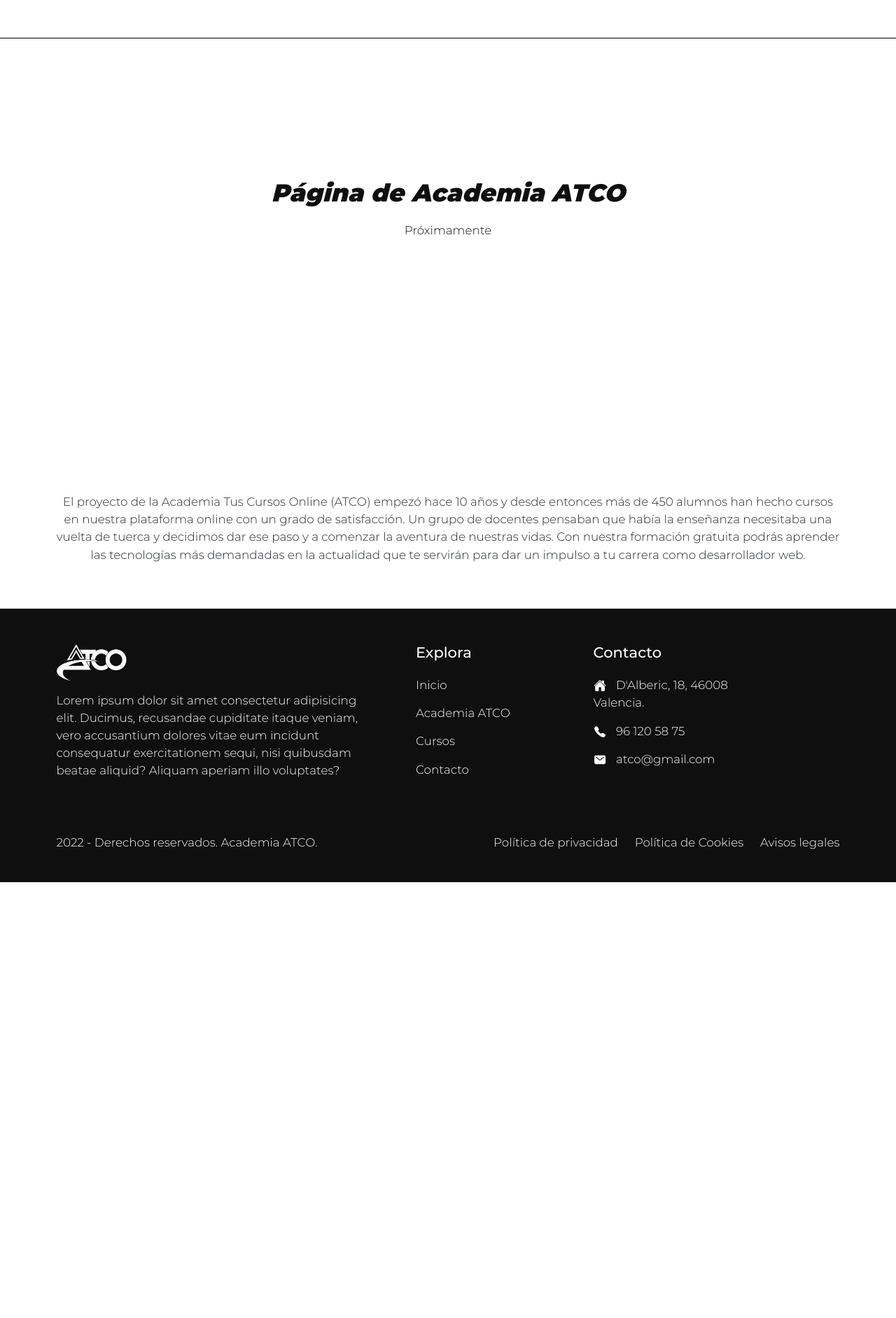
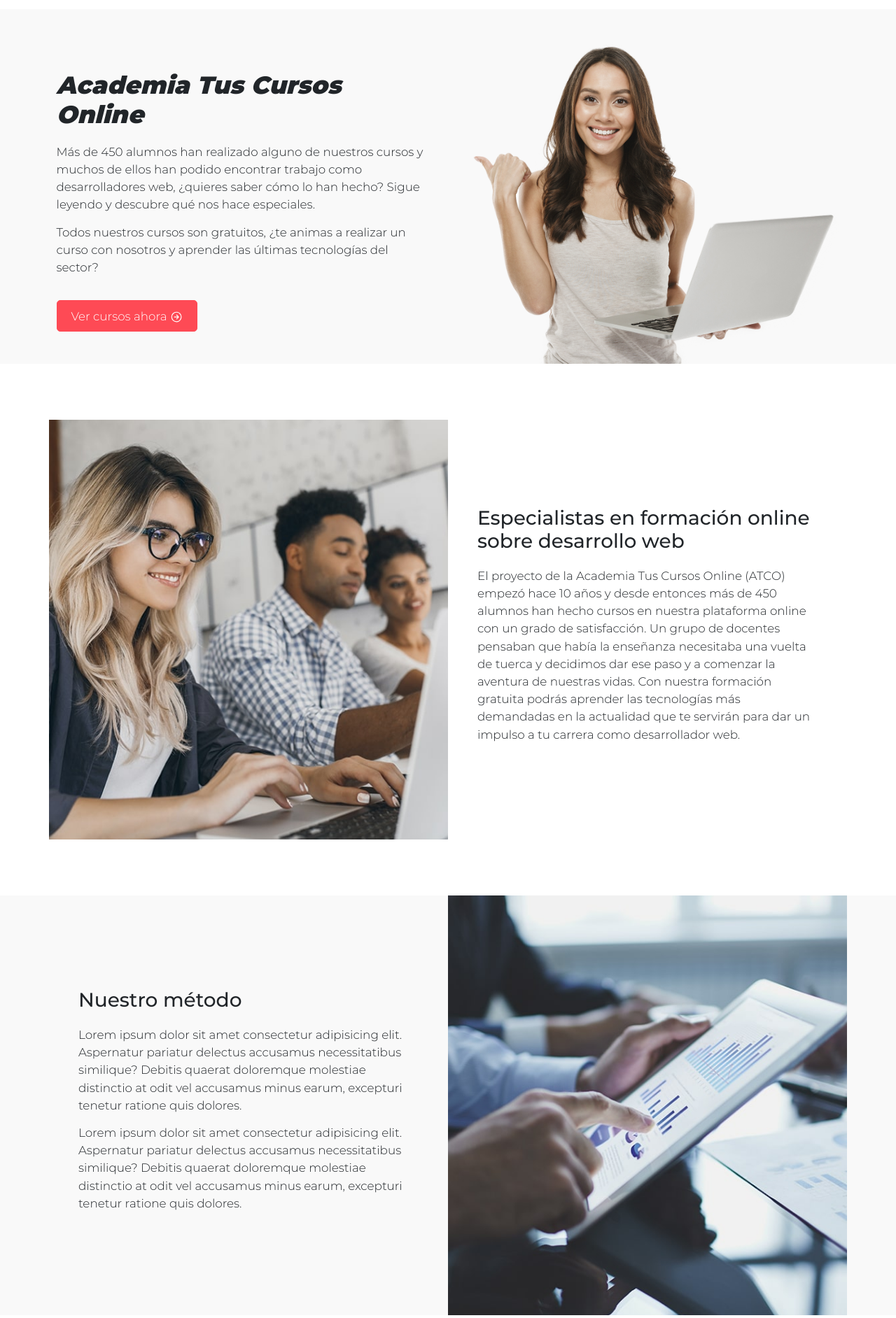
Before and after one commit to magallart/academia_tco, a PHP site: template app/templates/academia.php in a window 1280 px wide. Shown: the part 145-2029 px from the top of the page at 70% size. Before the commit the page ends 1406 px from the top, so only its background shows below. Run offline with PHP 8.4, Linux system fonts and the light colour scheme; the template is opened without the code that fills it, so the values that code supplies are empty.

Commit message:
Academia: maquetación inicial

```diff
--- a/app/templates/academia.php
+++ b/app/templates/academia.php
@@ -4,21 +4,67 @@
     · Contenido de la página de Academia ATCO.
     · Lo guardamos en el buffer y se carga en la variable $contenido para mostrarla en /templates/layout
 -->
-<div class="comming-soon">
-    <h1>Página de Academia ATCO</h1>
-    <p>Próximamente</p>
-</div>
+<header>
+    <div class="container col-xxl-8">
+        <div class="row middle g-5">
+            <div class="col-lg-6 col-md-6 col-sm-12 text-md-start text-sm-center">
+                <h1 class="title-header">
+                    Academia Tus Cursos Online
+                </h1>
+                <p>
+                    Más de 450 alumnos han realizado alguno de nuestros cursos y muchos de ellos han podido encontrar trabajo como desarrolladores web, ¿quieres saber cómo lo han hecho? Sigue leyendo y descubre qué nos hace especiales.
+                </p>
+                <p>Todos nuestros cursos son gratuitos, ¿te animas a realizar un curso con nosotros y aprender las últimas tecnologías del sector?</p>
+                <div class="text-md-start text-sm-center">
+                    <a class="boton" href="#">Ver cursos ahora <ion-icon name="arrow-forward-circle-outline"></ion-icon></a>
+                </div>
+            </div>
+            <div class="col-lg-6 col-md-6 col-sm-12">
+                <img src="../img/inicio-header.png" class="d-block mx-lg-auto img-fluid" alt="Chica sonriendo con un laptop en la mano" width="700" height="500" loading="lazy" />
+            </div>
+        </div>
+    </div>
+</header>
 
-<section>
+<section class="academia academia1">
     <div class="container">
         <div class="row">
-            <div class="col">
-                <p class="text-center">El proyecto de la Academia Tus Cursos Online (ATCO) empezó hace 10 años y desde entonces más de 450 alumnos han hecho cursos en nuestra plataforma online con un grado de satisfacción. Un grupo de docentes pensaban que había la enseñanza necesitaba una vuelta de tuerca y decidimos dar ese paso y a comenzar la aventura de nuestras vidas. Con nuestra formación gratuita podrás aprender las tecnologías más demandadas en la actualidad que te servirán para dar un impulso a tu carrera como desarrollador web. </p>
+            <div class="col-lg-6 col-md-12 col-sm-12 bg-image order-lg-1 order-md-1"></div>
+            <div class="col-lg-6 col-md-12 col-sm-12 p-5 text-information order-lg-2 order-md-2">
+                <h2>Especialistas en formación online sobre desarrollo web</h2>
+                <p>El proyecto de la Academia Tus Cursos Online (ATCO) empezó hace 10 años y desde entonces más de 450 alumnos han hecho cursos en nuestra plataforma online con un grado de satisfacción. Un grupo de docentes pensaban que había la enseñanza necesitaba una vuelta de tuerca y decidimos dar ese paso y a comenzar la aventura de nuestras vidas. Con nuestra formación gratuita podrás aprender las tecnologías más demandadas en la actualidad que te servirán para dar un impulso a tu carrera como desarrollador web.</p>
+            </div>
+        </div>
+    </div>
+</section>
+
+<section class="academia academia2">
+    <div class="container">
+        <div class="row">
+            <div class="col-lg-6 col-md-12 col-sm-12 p-5 text-information order-lg-1 order-md-2">
+                <h2>Nuestro método</h2>
+                <p>Lorem ipsum dolor sit amet consectetur adipisicing elit. Aspernatur pariatur delectus accusamus necessitatibus similique? Debitis quaerat doloremque molestiae distinctio at odit vel accusamus minus earum, excepturi tenetur ratione quis dolores.</p>
+                <p>Lorem ipsum dolor sit amet consectetur adipisicing elit. Aspernatur pariatur delectus accusamus necessitatibus similique? Debitis quaerat doloremque molestiae distinctio at odit vel accusamus minus earum, excepturi tenetur ratione quis dolores.</p>
+            </div>
+            <div class="col-lg-6 col-md-12 col-sm-12 bg-image order-lg-2 order-md-1"></div>
+        </div>
+    </div>
+</section>
+
+<section class="academia academia3">
+    <div class="container">
+        <div class="row">
+            <div class="col-lg-6 col-md-12 col-sm-12 bg-image order-lg-1 order-md-1"></div>
+            <div class="col-lg-6 col-md-12 col-sm-12 p-5 text-information order-lg-2 order-md-2">
+                <h2>Formarás parte de nuestra gran familia</h2>
+                <p>Lorem ipsum dolor sit amet consectetur adipisicing elit. Aspernatur pariatur delectus accusamus necessitatibus similique? Debitis quaerat doloremque molestiae distinctio at odit vel accusamus minus earum, excepturi tenetur ratione quis dolores.</p>
+                <p>Lorem ipsum dolor sit amet consectetur adipisicing elit. Aspernatur pariatur delectus accusamus necessitatibus similique? Debitis quaerat doloremque molestiae distinctio at odit vel accusamus minus earum, excepturi tenetur ratione quis dolores.</p>
             </div>
         </div>
     </div>
 </section>
 
 
+
 <?php $contenido = ob_get_clean() ?>
 <?php include 'layout.php' ?>
--- /dev/null
+++ b/web/css/academia.css
@@ -0,0 +1,38 @@
+section.academia.academia1 {
+  margin-top: 80px;
+}
+
+section.academia.academia2 {
+  background-color: var(--color3);
+  margin: 80px 0;
+}
+
+section.academia.academia3 {
+  margin-bottom: 80px;
+}
+
+section.academia .bg-image {
+  background-position: center;
+  background-repeat: no-repeat;
+  background-size: cover;
+  height: 600px;
+}
+
+section.academia.academia1 .bg-image {
+  background-image: url("../../img/academia-1.jpg");
+}
+
+section.academia.academia2 .bg-image {
+  background-image: url("../../img/academia-2.jpg");
+}
+
+section.academia.academia3 .bg-image {
+  background-image: url("../../img/academia-3.jpg");
+}
+
+section.academia .text-information {
+  display: flex;
+  align-items: flex-start;
+  justify-content: center;
+  flex-direction: column;
+}
--- a/web/css/styles.css
+++ b/web/css/styles.css
@@ -1,3 +1,4 @@
+@import url("academia.css");
 @import url("botones.css");
 @import url("cursos.css");
 @import url("footer.css");
```
Also changed, not shown: img/academia-1.jpg (added), img/academia-2.jpg (added), img/academia-3.jpg (added).
